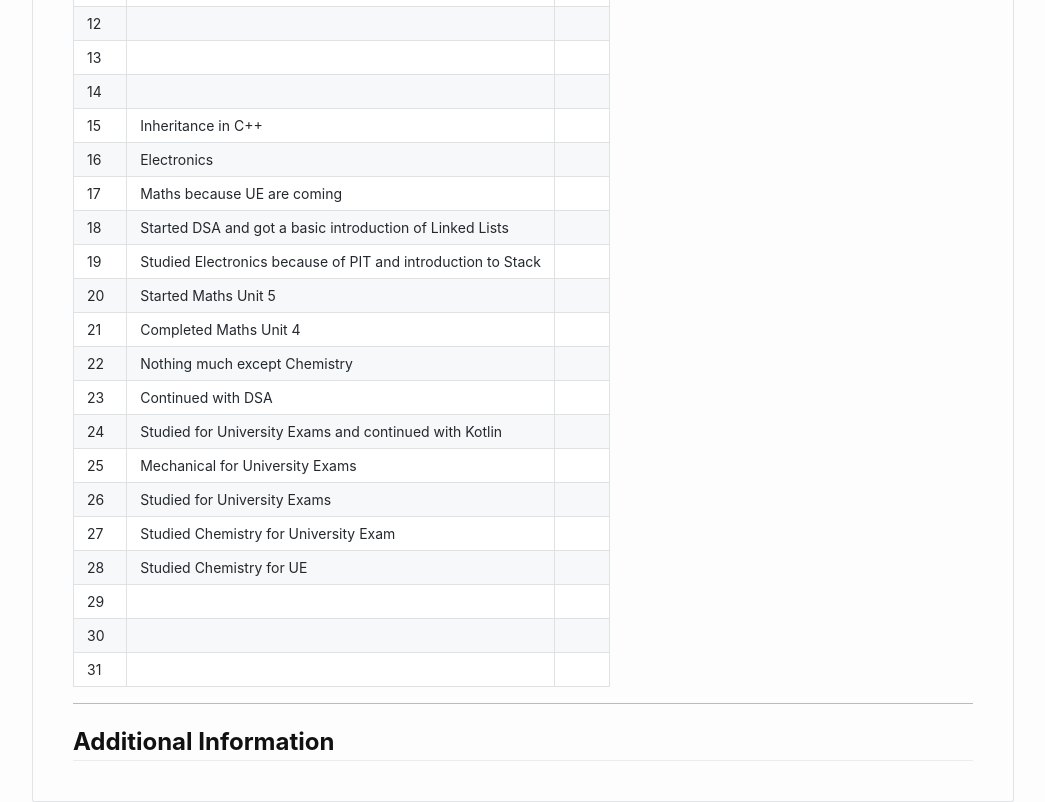
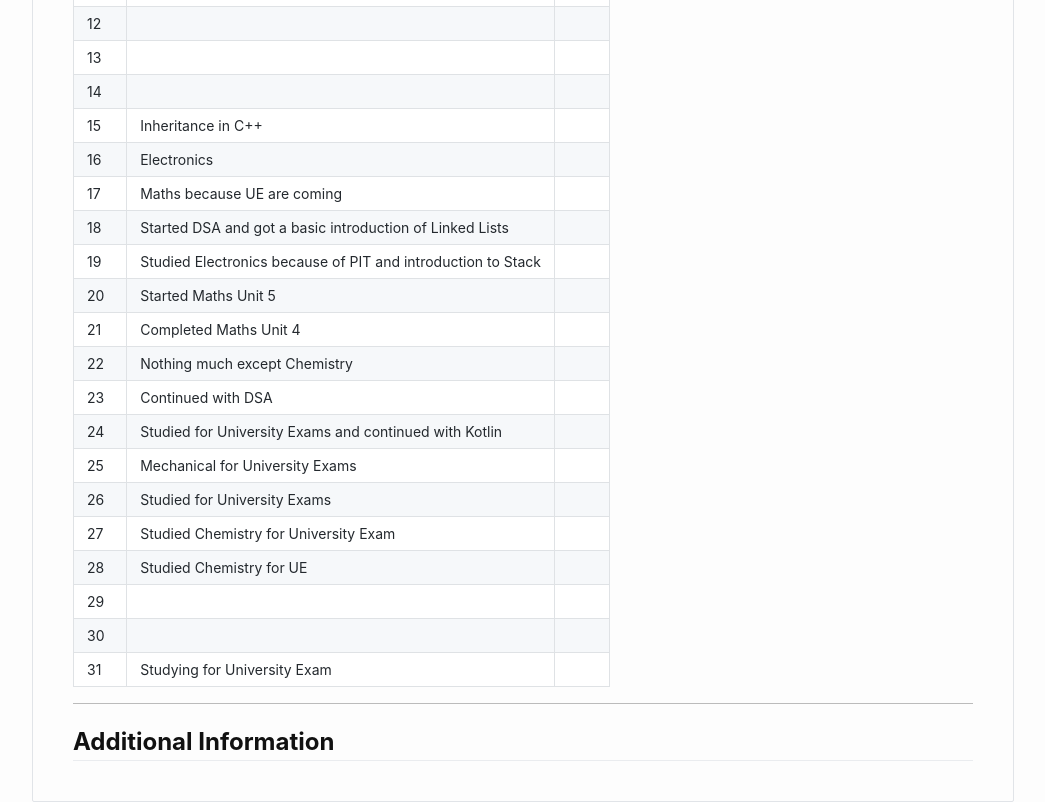
Before and after one commit to FOSS-Community/progress-tracker, a website: page dist/AdityaBansal.html in a window 1280 px wide. Shown: the part 568-1370 px from the top of the page, without its empty margins (117-1162 px from the left). Drawn offline with Linux system fonts and the light colour scheme.

Commit message:
Update AdityaBansal.html

```diff
--- a/dist/AdityaBansal.html
+++ b/dist/AdityaBansal.html
@@ -374,7 +374,7 @@ h3 {
 </tr>
 <tr>
 <td>31</td>
-<td></td>
+<td>Studying for University Exam </td>
 <td></td>
 </tr>
 </tbody>
```
